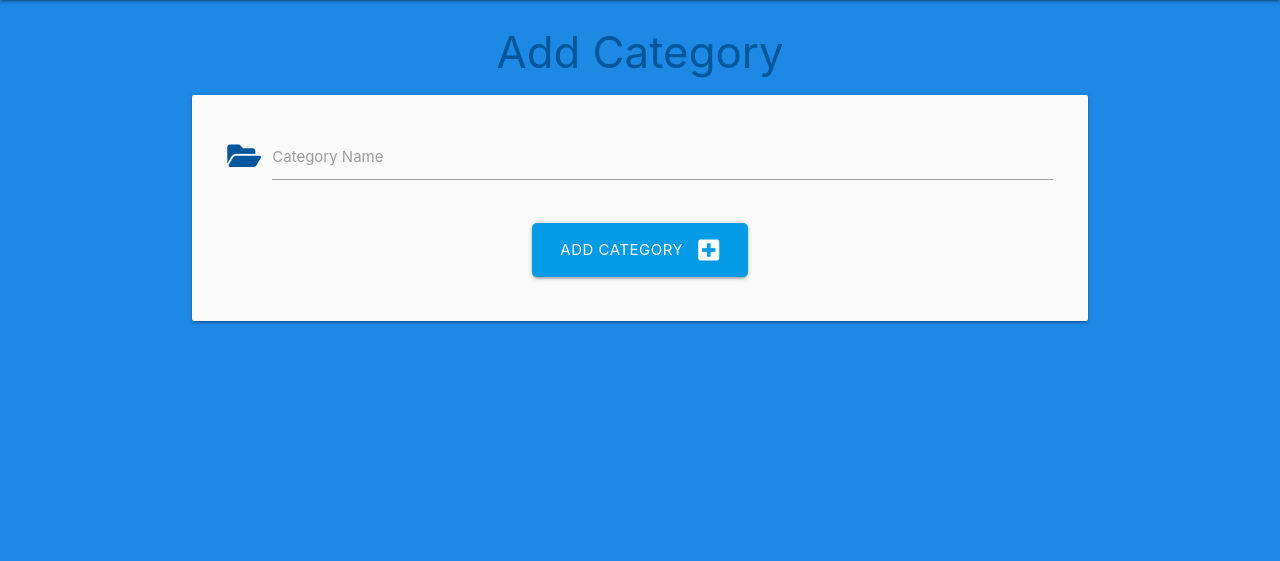
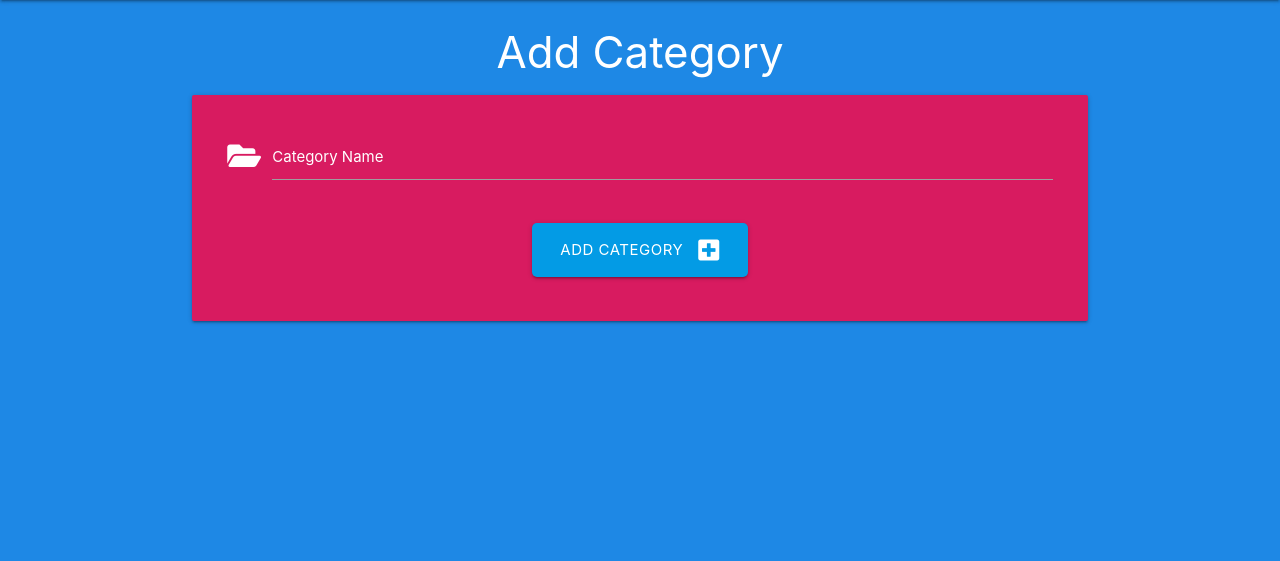
Before and after one commit to FullstackSammy/task-manager, a Flask app: page /add_category in a window 1280 px wide. Shown: the part 64-625 px from the top of the page. Run offline with Flask 2, Linux system fonts and the light colour scheme.

Commit message:
Add styling

```diff
--- a/taskmanager/static/css/style.css
+++ b/taskmanager/static/css/style.css
@@ -16,7 +16,3 @@ main {
 .btn:active, .btn-large:active {
     transform: scale(0.95);
 }
-
-.pinky {
-    background-color: #d81b60;
-}
--- a/taskmanager/static/js/script.js
+++ b/taskmanager/static/js/script.js
@@ -17,9 +17,4 @@ document.addEventListener("DOMContentLoaded", function() {
     // collapsible initializataion
     let collapsibles = document.querySelectorAll(".collapsible");
     M.Collapsible.init(collapsibles);
-
-    const pinky = document.getElementsByClassName('lever');
-    pinky.addEventListener('click', () => {
-        pinky.className.add('pinky');
-    });
 });
--- a/taskmanager/templates/add_category.html
+++ b/taskmanager/templates/add_category.html
@@ -1,16 +1,16 @@
 {% extends "base.html" %}
 {% block content %}
 
-<h3 class="light-blue-text text-darken-4 center-align">Add Category</h3>
+<h3 class="white-text text-darken-4 center-align">Add Category</h3>
 
-<div class="row card-panel grey lighten-5">
+<div class="row card-panel pink darken-1">
     <form class="col s12" method="POST" action="{{ url_for('add_category') }}">
         <!-- category name -->
-        <div class="row">
-            <div class="input-field col s12">
-                <i class="fas fa-folder-open prefix light-blue-text text-darken-4"></i>
-                <input id="category_name" name="category_name" minlength="3" maxlength="25" type="text" class="validate" required>
-                <label for="category_name">Category Name</label>
+        <div class="row pink darken-1">
+            <div class="input-field col s12 pink darken-1">
+                <i class="fas fa-folder-open prefix white-text text-darken-4 "></i>
+                <input id="category_name" name="category_name" minlength="3" maxlength="25" type="text" class="validate pink darken-1 white-text" required>
+                <label for="category_name" class="white-text">Category Name</label>
             </div>
         </div>
         <!-- submit button -->
```
Also changed, not shown: taskmanager/templates/categories.html (+5 -5 lines).
